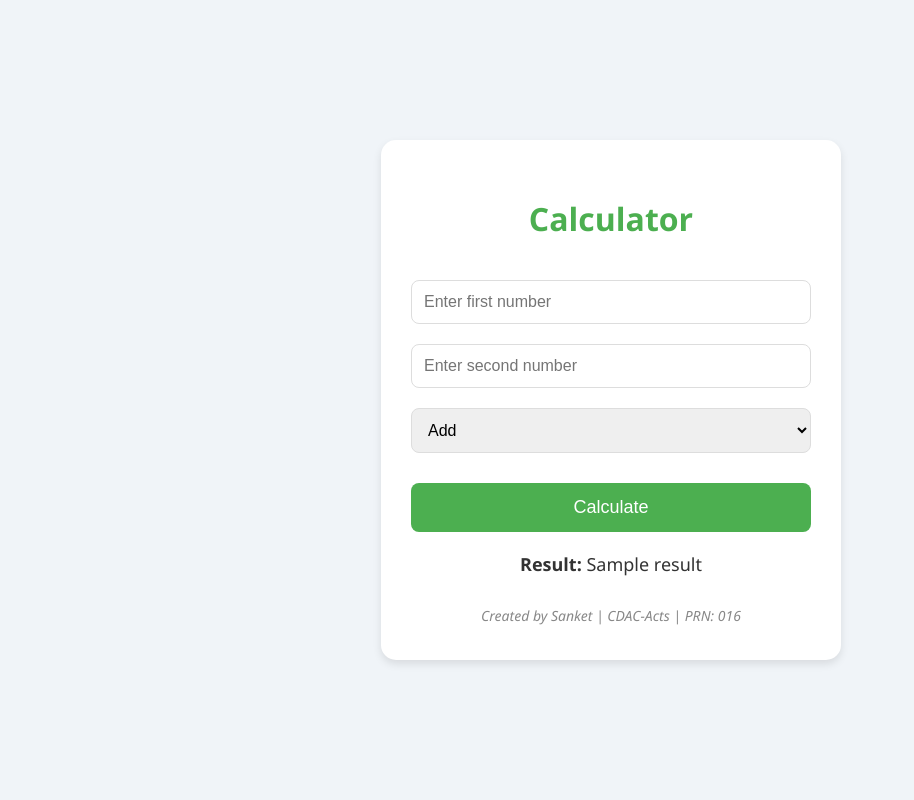
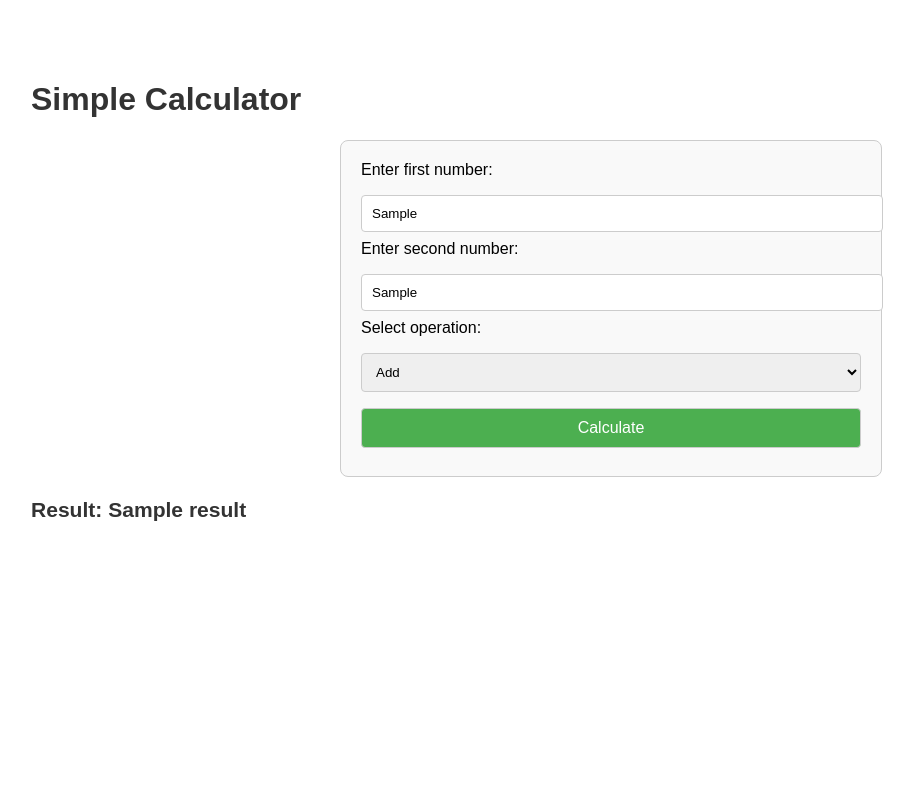
Before and after one commit to sanketrokade/hpcap-git-python-app-test, a Python web app: template templates/index.html in a window 1280 px wide. Shown: the whole page, without its empty margins (29-943 px from the left). Run offline with Jinja, Linux system fonts and the light colour scheme; the template is opened without the code that fills it: most values are stand-ins (such as "Sample title", 1, 10 or a date in 2020).

```diff
--- a/templates/index.html
+++ b/templates/index.html
@@ -3,109 +3,95 @@
 <head>
     <meta charset="UTF-8">
     <meta name="viewport" content="width=device-width, initial-scale=1.0">
-    <title>Calculator</title>
+    <title>Flask Calculator</title>
     <style>
         body {
-            font-family: 'Segoe UI', Tahoma, Geneva, Verdana, sans-serif;
-            background-color: #f0f4f8;
-            margin: 0;
-            padding: 0;
-            display: flex;
-            justify-content: center;
-            align-items: center;
-            height: 100vh;
+            font-family: Arial, sans-serif;
+            margin: 40px;
+            padding: 20px;
         }
-        .container {
-            background-color: #fff;
-            padding: 30px;
-            border-radius: 15px;
-            box-shadow: 0 4px 8px rgba(0, 0, 0, 0.1);
-            max-width: 400px;
+        h1 {
+            color: #333;
+        }
+        .form-container {
+            max-width: 500px;
+            margin: 0 auto;
+            padding: 20px;
+            border: 1px solid #ccc;
+            border-radius: 8px;
+            background-color: #f9f9f9;
+        }
+        label {
+            font-size: 16px;
+            margin-bottom: 8px;
+            display: block;
+        }
+        input, select, button {
             width: 100%;
-            text-align: center;
+            padding: 10px;
+            margin: 8px 0;
+            border: 1px solid #ccc;
+            border-radius: 4px;
         }
-        h2 {
-            font-size: 32px;
-            color: #4CAF50;
-            margin-bottom: 30px;
-            font-weight: 600;
-        }
-        input[type="number"], select {
-            width: 100%;
-            padding: 12px;
-            margin: 10px 0;
-            border-radius: 8px;
-            border: 1px solid #ddd;
-            font-size: 16px;
-            box-sizing: border-box;
-        }
-        input[type="submit"] {
-            width: 100%;
-            padding: 14px;
-            margin-top: 20px;
+        button {
             background-color: #4CAF50;
             color: white;
-            border: none;
-            border-radius: 8px;
-            font-size: 18px;
+            font-size: 16px;
             cursor: pointer;
-            transition: background-color 0.3s ease;
         }
-        input[type="submit"]:hover {
+        button:hover {
             background-color: #45a049;
         }
-        .result, .error {
+        .result {
+            margin-top: 20px;
             font-size: 18px;
-            margin-top: 20px;
-            font-weight: 500;
-        }
-        .result {
             color: #333;
         }
         .error {
-            color: #f44336;
-        }
-        .footer {
-            margin-top: 30px;
-            font-size: 14px;
-            color: #888;
-            font-style: italic;
-        }
-        .footer p {
-            margin: 5px 0;
+            color: red;
+            font-size: 16px;
+            margin-top: 20px;
         }
     </style>
 </head>
 <body>
-    <div class="container">
-        <h2>Calculator</h2>
+
+    <h1>Simple Calculator</h1>
+
+    <!-- Form for number inputs and operation selection -->
+    <div class="form-container">
         <form method="POST">
-            <input type="number" name="num1" placeholder="Enter first number" required>
-            <input type="number" name="num2" placeholder="Enter second number" required>
-            <select name="operation" required>
-                <option value="add">Add</option>
-                <option value="subtract">Subtract</option>
-                <option value="multiply">Multiply</option>
-                <option value="divide">Divide</option>
+            <label for="num1">Enter first number:</label>
+            <input type="text" id="num1" name="num1" value="{{ num1 if num1 is not none else '' }}" required>
+
+            <label for="num2">Enter second number:</label>
+            <input type="text" id="num2" name="num2" value="{{ num2 if num2 is not none else '' }}" required>
+
+            <label for="operation">Select operation:</label>
+            <select name="operation" id="operation" required>
+                <option value="add" {% if operation == 'add' %}selected{% endif %}>Add</option>
+                <option value="subtract" {% if operation == 'subtract' %}selected{% endif %}>Subtract</option>
+                <option value="multiply" {% if operation == 'multiply' %}selected{% endif %}>Multiply</option>
+                <option value="divide" {% if operation == 'divide' %}selected{% endif %}>Divide</option>
             </select>
-            <input type="submit" value="Calculate">
+
+            <button type="submit">Calculate</button>
         </form>
+    </div>
 
+    <!-- Display the result if available -->
     {% if result is not none %}
         <div class="result">
-                <strong>Result: </strong>{{ result }}
+            <h3>Result: {{ result }}</h3>
         </div>
     {% endif %}
 
+    <!-- Display any error message if available -->
     {% if error_message %}
         <div class="error">
-                <strong>Error: </strong>{{ error_message }}
+            <p>Error: {{ error_message }}</p>
         </div>
     {% endif %}
 
-        <div class="footer">
-            <p>Created by Sanket | CDAC-Acts | PRN: 016</p>
-        </div>
-    </div>
 </body>
 </html>
```
Also changed, not shown: app.py (+34 -23 lines). Lines whose indentation alone changed are shown as unchanged.
